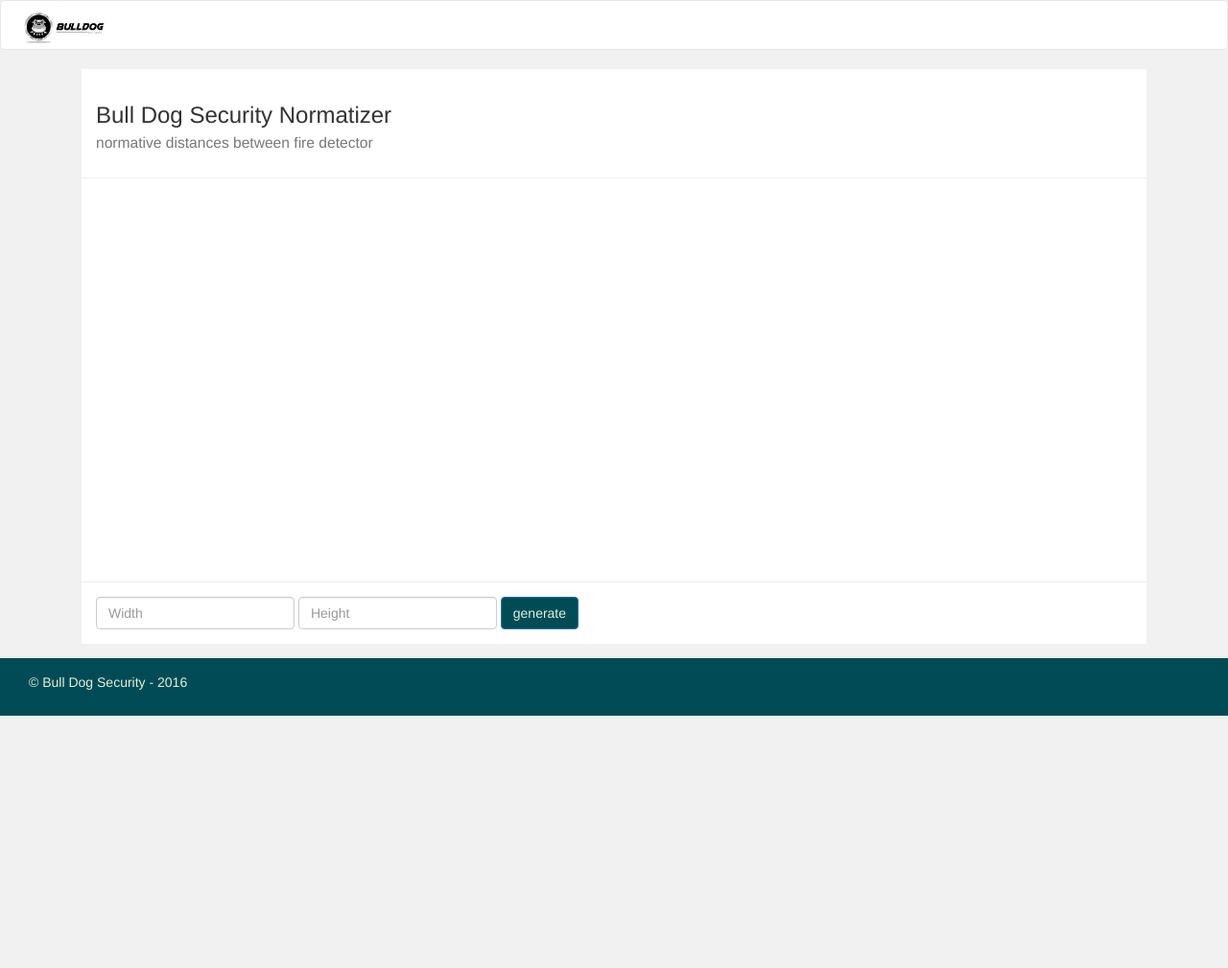
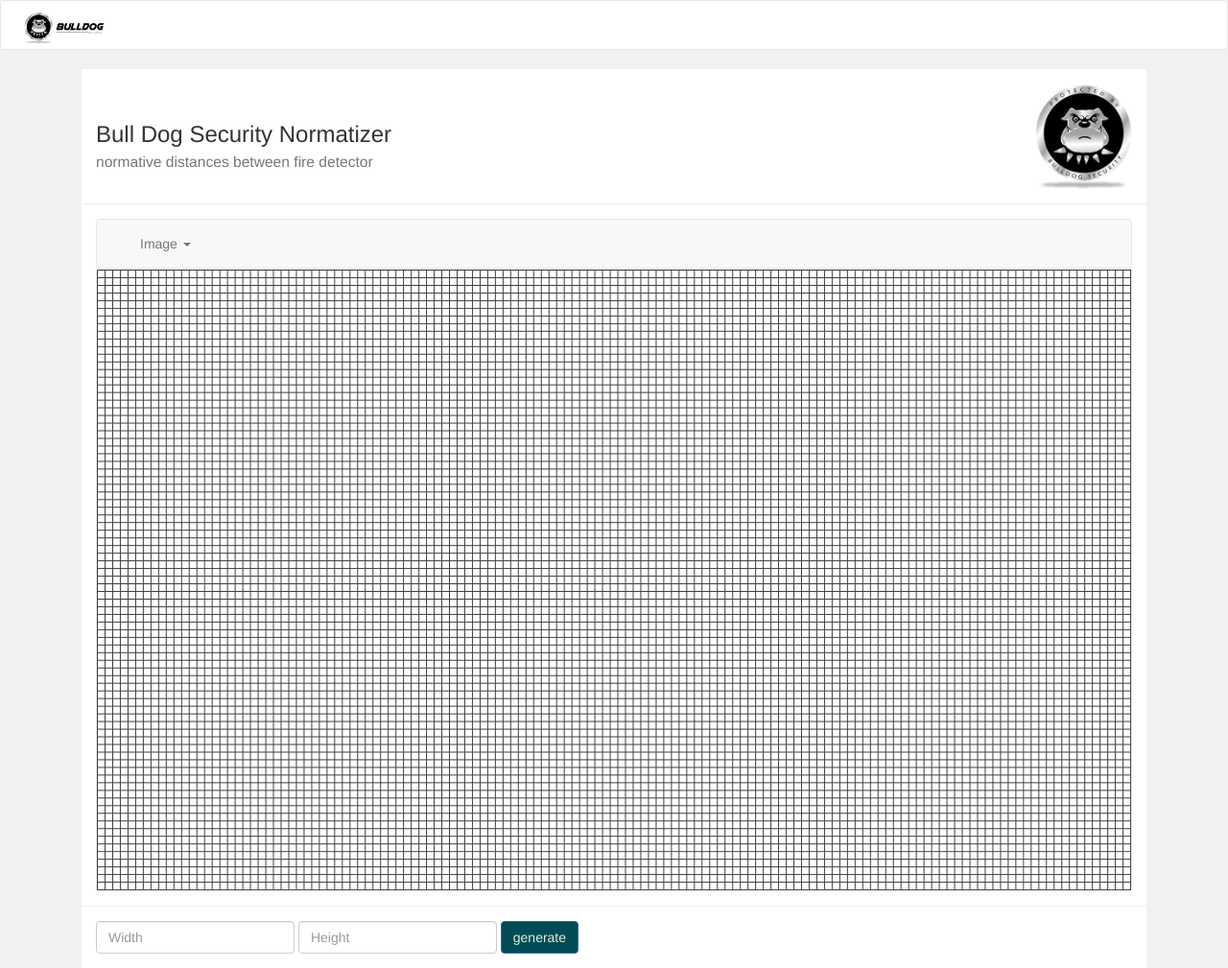
Before and after one commit to jorge8989/bs_normatizer, a plain HTML site: page index.html in a window 1280 px wide. Shown: the top 1009 px of the page at 96% size. Before the commit the page ends 800 px from the top, so only its background shows below. Drawn offline with Linux system fonts and the light colour scheme.

Commit message:
quadriculas, and form for generating rects

```diff
--- a/index.html
+++ b/index.html
@@ -12,7 +12,7 @@
     <script type="text/javascript" src="underscore-min.js"></script>
   </head>
   <body>
-    <nav class="navbar navbar-default">
+    <nav class="navbar main-navbar navbar-default">
       <div class="container-fluid">
         <div class="navbar-header">
           <a class="navbar-brand" href="#">
@@ -26,20 +26,59 @@
         <div class="row">
           <div class="col-md-12">
             <div class="box-hearder">
-              <h3>Bull Dog Security Normatizer
-                <br><small>normative distances between fire detector</small>
-              </h3>
+              <div class="row">
+                <div class="col-xs-12 col-sm-6 col-md-6">
+                  <br>
+                  <h3>Bull Dog Security Normatizer
+                    <br><small>normative distances between fire detector</small>
+                  </h3>
+                </div>
+                <div class="hidden-xs col-sm-6 col-md-6 text-right">
+                  <img src="images/bs_logo_min.jpg" alt="Bull Dog Security Logo"
+                  class="box-header-logo"/>
+                </div>
+              </div>
             </div>
             <div class="playground">
+              <nav class="navbar playground-navbar navbar-default">
+               <div class="container-fluid">
+                 <div class="navbar-header">
+                   <button type="button" class="navbar-toggle collapsed"
+                     data-toggle="collapse" data-target="#bs-example-navbar-collapse-1"
+                     aria-expanded="false">
+                     <span class="sr-only"></span>
+                     <span class="icon-bar"></span>
+                     <span class="icon-bar"></span>
+                     <span class="icon-bar"></span>
+                   </button>
+                  </div>
+                   <div class="collapse navbar-collapse" id="bs-example-navbar-collapse-1">
+                     <ul class="nav navbar-nav">
+                       <li class="dropdown">
+                        <a href="#" class="dropdown-toggle" data-toggle="dropdown" role="button" aria-haspopup="true" aria-expanded="false">Image <span class="caret"></span></a>
+                        <ul class="dropdown-menu">
+                          <li><a href="#" class="new-image">New</a></li>
+                          <li><a href="#">Save</a></li>
+                          <li role="separator" class="divider"></li>
+                          <li><a href="#" class="new-image">Clear</a></li>
+                        </ul>
+                      </li>
+                     </ul>
+                   </div>
+                 </div>
+                </nav>
+              <canvas id="canvas" width="1081" height="649"></canvas>
             </div>
             <div class="controls">
               <form class="form-inline">
               <div class="form-group">
                 <input id="width" name="width" type="number" class="form-control" placeholder="Width"/>
+              </div>
+              <div class="form-group">
                 <input id="height" name="height" type="number" class="form-control" placeholder="Height"/>
               </div>
               <div class="form-group">
-                <button class="btn btn-primary">generate</button>
+                <button class="btn btn-primary generate">generate</button>
               </div>
               </form>
             </div>
--- a/main.css
+++ b/main.css
@@ -14,8 +14,12 @@ body {
   margin-top: -10px;
 }
 
-.navbar-default{
+.main-navbar.navbar-default{
   background-color: #fff;
+}
+
+.navbar.playground-navbar {
+  margin-bottom: 0px;
 }
 
 .footer {
@@ -39,9 +43,17 @@ body {
 }
 
 .box-hearder {
+  position: relative;
   margin: -15px;
   padding: 15px;
   border-bottom: 1px solid #EEEEEE;
+}
+
+.box-header-logo {
+  max-height: 110px;
+}
+.box-header-logo.img-responsive {
+  margin: auto;
 }
 
 .controls {
@@ -51,5 +63,14 @@ body {
 }
 
 .playground {
-  min-height: 450px;
+  margin-top: 30px;
+  margin-bottom: 15px;
+  min-height: 400px;
 }
+
+canvas {
+  width: 100%;
+  height: 649px;;
+  border: 1px solid #eee;
+  margin-bottom: 10px;
+}
--- a/main.js
+++ b/main.js
@@ -1,3 +1,109 @@
+function normatize() {
+
+  //menu buttons
+  var $newButton = $('.new-image');
+
+  var canvas = document.getElementById("canvas");
+  var ctx = canvas.getContext('2d');
+
+  function line(x, y, xx, yy, width, plus, color) {
+  ctx.beginPath();
+  ctx.lineWidth = width;
+  ctx.moveTo(Number(x+plus), Number(y+plus));
+  ctx.lineTo(Number(xx+plus), Number(yy+plus));
+  ctx.strokeStyle = color;
+  ctx.stroke();
+  ctx.closePath();
+}
+
+function drawQuadricula() {
+  width = 1;
+  interval = 8;
+  plus = ".5";
+  color = "#3f3f3f";
+  var yPosition = 0;
+  var xPosition = 0;
+  while (yPosition <= canvas.height) {
+    new line(0, yPosition, canvas.width, yPosition, width, plus, color);
+    yPosition += interval;
+  }
+  while (xPosition <= canvas.width) {
+    new line(xPosition, 0, xPosition, canvas.height, width, plus, color);
+    xPosition += interval;
+  }
+}
+
+  function drawBackground() {
+    ctx.beginPath();
+    ctx.rect(0 , 0, canvas.width, canvas.height);
+    ctx.fillStyle = '#fff';
+    ctx.fill();
+    ctx.closePath();
+  }
+
+  function clearCanvas() {
+    ctx.clearRect(0, 0, canvas.width, canvas.height);
+    drawBackground()
+  }
+
+  function drawRectangle(width, height) {
+    clearCanvas();
+    ctx.beginPath();
+    ctx.rect(8 , 8, width, height);
+    ctx.fillStyle = '#f1f1f1';
+    ctx.fill();
+    ctx.lineWidth = 2;
+    ctx.strokeStyle = '#000';
+    ctx.stroke();
+    ctx.closePath();
+    drawQuadricula();
+  }
+
+  function houseSizes() {
+    return {
+    width: Number($('#width').val())*8,
+    height: Number($('#height').val()*8)
+    }
+  }
+  function generateRect() {
+    if ($('#width').val().length > 0 && $('#height').val().length > 0) {
+      drawRectangle(houseSizes().width, houseSizes().height);
+    }
+  }
+
+
+  function init() {
+    eventsHandler();
+    clearCanvas();
+    drawQuadricula(1, 10, ".5", "#ccc");
+  }
+
+  function eventsHandler() {
+    $('.generate').off('click');
+    $('.generate').on('click', function(e) {
+      e.preventDefault();
+      generateRect()
+    })
+
+    $('#width, #height').off('keyup')
+    $('#width, #height').on('keyup', function() {
+      generateRect()
+    })
+
+    $('#width, #height').off('mouseup')
+    $('#width, #height').on('mouseup', function() {
+      generateRect()
+    })
+
+    $newButton.off('click');
+    $newButton.on('click', function(e) {
+      e.preventDefault();
+      clearCanvas();
+    })
+  }
+
+  init();
+}
 $(function() {
-
+  normatize();
 })
```
